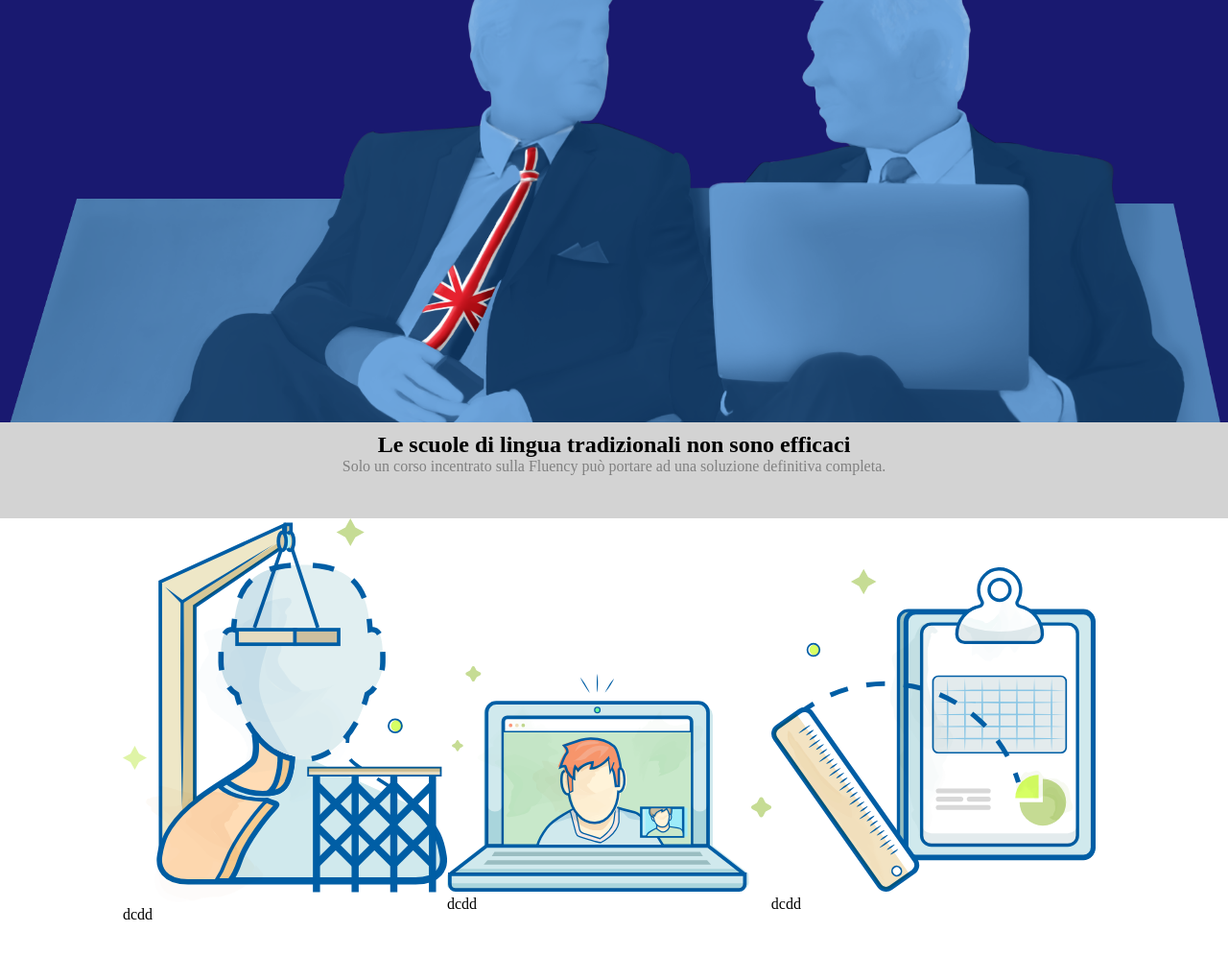
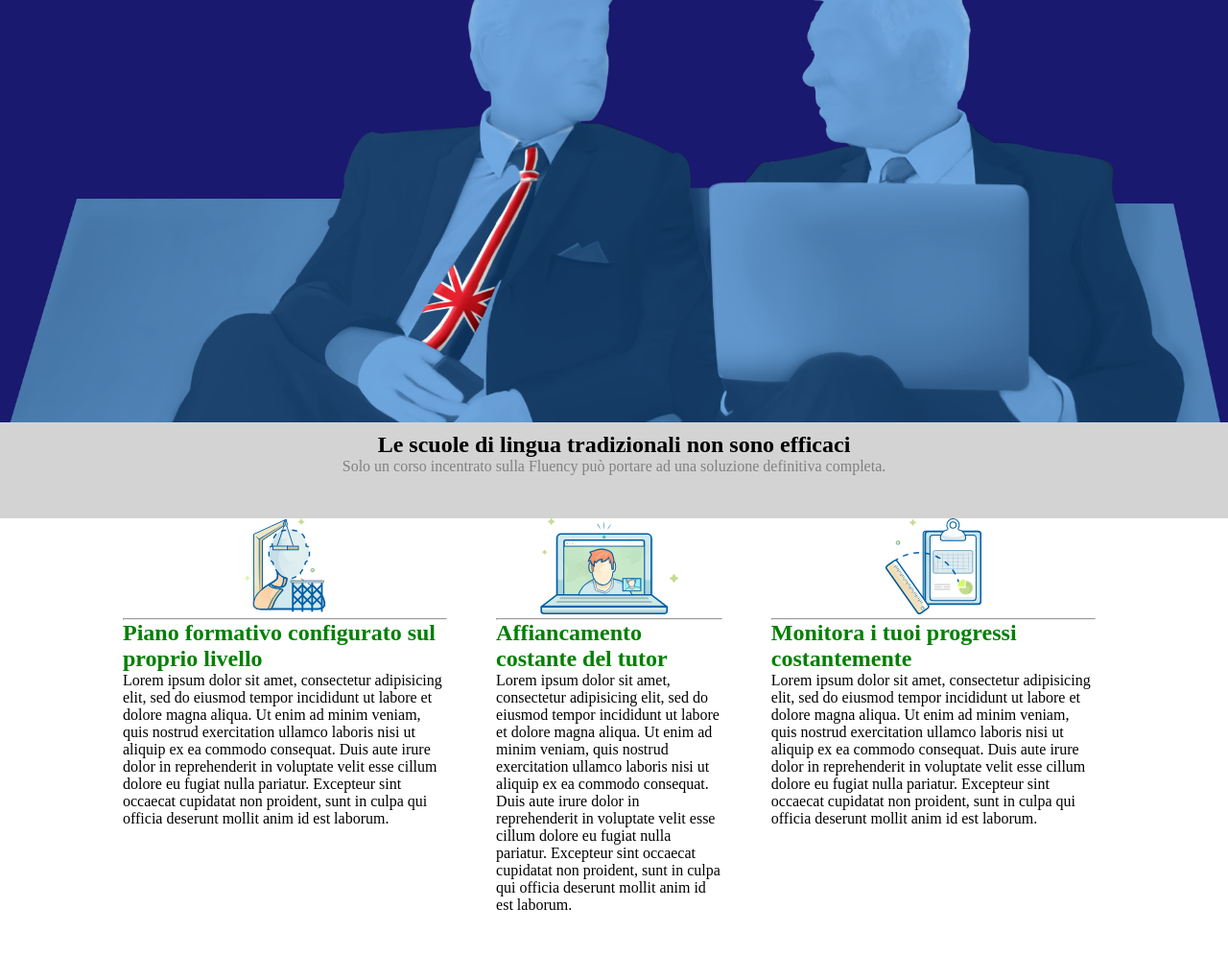
Before and after one commit to alfof87/html-css-fluentify, a plain HTML site: page index.html in a window 1280 px wide. Shown: the part 60-1056 px from the top of the page at 96% size. Drawn offline with Linux system fonts and the light colour scheme.

Commit message:
prova main 3

```diff
--- a/css/master.css
+++ b/css/master.css
@@ -7,7 +7,7 @@
 width: 100%;
 padding: 0 10%;
 }
-
+/*parte superiore*/
 header{
   width: 100%;
   height: 500px;
@@ -46,7 +46,7 @@
 
 
 
-
+/*parte centrale*/
 main{
   width: 100%;
   height: 2000px;
@@ -57,16 +57,13 @@
   float: left;
   width: 33%;
   height: 500px;
-  background-repeat: no-repeat;
-
-
 }
 
 #centro{
   float: left;
   width: 33%;
   height: 500px;
-  padding-top: 15%;
+  padding: 0 5%;
 }
 
 
@@ -74,13 +71,17 @@
   float: left;
   width: 33%;
   height: 500px;
-  padding-top: 5%;
 }
 
+.misure-img{
+  width: 100%;    /*misure img centrali*/
+  height: 100px;
+}
+.titoli-verdi{
+  color: green;
+}
 
-
-
-
+/*parte inferiore*/
 footer{
   width: 100%;
   height: 200px;
--- a/index.html
+++ b/index.html
@@ -27,7 +27,7 @@
     </header>
 
     <div id="grigio" class="centratura"><!--inizio parte grigia-->
-      <h2 id="titolo1">Le scuole di lingua tradizionali non sono efficaci</h2>
+      <h2>Le scuole di lingua tradizionali non sono efficaci</h2>
       <p id="sottotitolo">Solo un corso incentrato sulla Fluency può portare ad una soluzione definitiva completa.</p>
 
     </div>
@@ -35,24 +35,30 @@
    <main class="centratura">
      <!--inizio contenitore 3 colonne-->
      <div id="sinistra">
-       <img src="img/fluentify-piano.svg" alt="">
-       <p>dcdd</p>
+       <img class="misure-img" src="img/fluentify-piano.svg" alt="">
+       <hr>
+       <h2 class="titoli-verdi">Piano formativo configurato sul proprio livello</h2>
+       <p>Lorem ipsum dolor sit amet, consectetur adipisicing elit, sed do eiusmod tempor incididunt ut labore et dolore magna aliqua. Ut enim ad minim veniam, quis nostrud exercitation ullamco laboris nisi ut aliquip ex ea commodo consequat. Duis aute irure dolor in reprehenderit in voluptate velit esse cillum dolore eu fugiat nulla pariatur. Excepteur sint occaecat cupidatat non proident, sunt in culpa qui officia deserunt mollit anim id est laborum.</p>
 
 
      </div>
 
 
      <div id="centro">
-       <img src="img/fluentify-affiancamento.svg" alt="">
-       <p>dcdd</p>
+       <img class="misure-img" src="img/fluentify-affiancamento.svg" alt="">
+       <hr>
+       <h2 class="titoli-verdi">Affiancamento costante del tutor</h2>
+       <p>Lorem ipsum dolor sit amet, consectetur adipisicing elit, sed do eiusmod tempor incididunt ut labore et dolore magna aliqua. Ut enim ad minim veniam, quis nostrud exercitation ullamco laboris nisi ut aliquip ex ea commodo consequat. Duis aute irure dolor in reprehenderit in voluptate velit esse cillum dolore eu fugiat nulla pariatur. Excepteur sint occaecat cupidatat non proident, sunt in culpa qui officia deserunt mollit anim id est laborum.</p>
 
 
      </div>
 
 
      <div id="destra">
-       <img src="img/fluentify-monitora.svg" alt="">
-       <p>dcdd</p>
+       <img class="misure-img" src="img/fluentify-monitora.svg" alt="">
+       <hr>
+       <h2 class="titoli-verdi">Monitora i tuoi progressi costantemente</h2>
+       <p>Lorem ipsum dolor sit amet, consectetur adipisicing elit, sed do eiusmod tempor incididunt ut labore et dolore magna aliqua. Ut enim ad minim veniam, quis nostrud exercitation ullamco laboris nisi ut aliquip ex ea commodo consequat. Duis aute irure dolor in reprehenderit in voluptate velit esse cillum dolore eu fugiat nulla pariatur. Excepteur sint occaecat cupidatat non proident, sunt in culpa qui officia deserunt mollit anim id est laborum.</p>
 
      </div>
 
```
